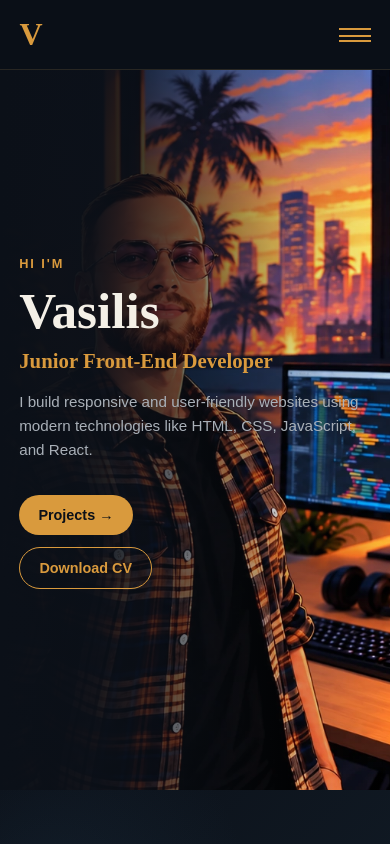
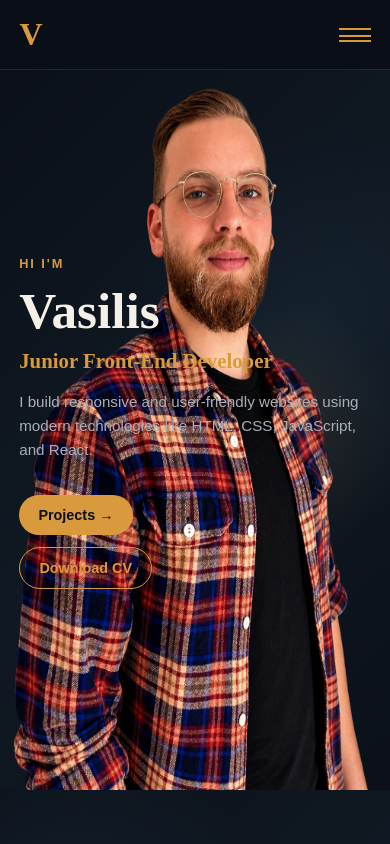
Before and after one commit to VTheGreek/My-Portfolio, a React (Vite) app in the folder my-portfolio/: page / in a window 390 px wide. Shown: the top 844 px of the page. Built offline with nearby package versions, Linux system fonts and the light colour scheme.

Commit message:
style: match hero background with projects

```diff
--- a/my-portfolio/src/styles/Hero.css
+++ b/my-portfolio/src/styles/Hero.css
@@ -6,28 +6,45 @@
   position: relative;
   overflow: hidden;
 
-  background-color: var(--background);
+  background:
+    /* Portrait - MUST be first so it appears on top */
+    url("../assets/hero-cutout.webp"),
 
-  background-image:
+    /* Gold glow */
+    radial-gradient(
+      circle at 72% 50%,
+      rgba(217, 154, 61, 0.1),
+      transparent 28%
+    ),
+
+    /* Blue glow */
+    radial-gradient(
+      circle at 82% 35%,
+      rgba(39, 68, 92, 0.2),
+      transparent 35%
+    ),
+
+    /* Same base background as Projects */
     linear-gradient(
-      90deg,
-      rgba(11, 16, 24, 1) 0%,
-      rgba(11, 16, 24, 0.95) 25%,
-      rgba(11, 16, 24, 0.65) 45%,
-      rgba(11, 16, 24, 0.15) 75%,
-      rgba(11, 16, 24, 0) 100%
-    ),
-    url("../assets/hero-background.webp");
+      135deg,
+      #0B1018 0%,
+      #101923 50%,
+      #0B1018 100%
+    );
 
   background-repeat: no-repeat;
 
   background-size:
+    auto 100%,
     100% 100%,
-    auto 100%;
+    100% 100%,
+    100% 100%;
 
   background-position:
+    80% center,
     center,
-    right center;
+    center,
+    center;
 }
 
 .text-container {
@@ -108,7 +125,12 @@
   #home {
     min-height: 800px;
     padding: 4rem 6%;
-    background-position: 65% center;
+
+    background-position:
+      center,
+      center,
+      center,
+      65% center;
   }
 
   .text-container {
@@ -128,7 +150,6 @@
   }
 }
 
-
 /* -------------------- */
 /* MOBILE */
 /* -------------------- */
@@ -139,8 +160,17 @@
     padding: 5rem 1.5rem 4rem;
     justify-content: flex-end;
 
-    background-size: auto 100%;
-    background-position: 72% center;
+    background-size:
+      100% 100%,
+      100% 100%,
+      100% 100%,
+      auto 100%;
+
+    background-position:
+      center,
+      center,
+      center,
+      72% center;
   }
 
   .text-container {
@@ -177,7 +207,6 @@
   }
 }
 
-
 /* -------------------- */
 /* SMALL PHONES */
 /* -------------------- */
@@ -186,7 +215,12 @@
   #home {
     min-height: 720px;
     padding: 4rem 1.2rem 3rem;
-    background-position: 75% center;
+
+    background-position:
+      center,
+      center,
+      center,
+      75% center;
   }
 
   .text-container h1 {
```
Also changed, not shown: my-portfolio/src/components/Hero.jsx (+14 -7 lines), my-portfolio/src/assets/hero-cutout.webp (added).
